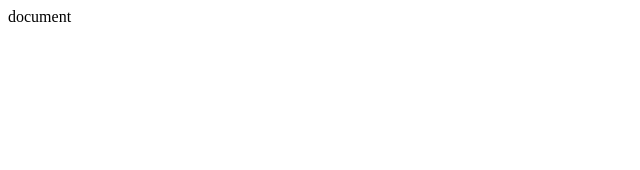
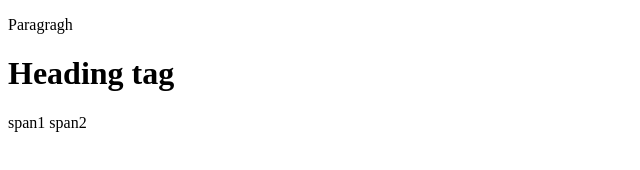
Before and after one commit to Jayasree235/FrontEnd, a plain HTML site: page Index.html in a window 1280 px wide. Shown: the whole page, without its empty margins (0-640 px from the left). Drawn offline with Linux system fonts and the light colour scheme.

Commit message:
elements and tags

```diff
--- a/Index.html
+++ b/Index.html
@@ -2,10 +2,21 @@
 <html lang="en">
     <head>
         <meta charset="UTF-8">
-        <meta name="viewport" content="width=device-width,initial-scale=1.0"
-        <title>document</title>
+        <meta name="viewport" content="width=device-width,initial-scale=1.0">
+        <title>Document</title>
     </head>
     <body>
+        <!-- Comments -->
+         <!-- Block Level Elements-->
+          <p> Paragragh</p>
+          <h1> Heading tag</h1>
+          <!--<img src="https://www.google.com/url?sa=i&url=https%3A%2F%2Fwww.shutterstock.com%2Fsearch%2Flight&psig=AOvVaw2HUnP_SYHal5n6zfMaM_1y&ust=1731474117458000&source=images&cd=vfe&opi=89978449&ved=0CBQQjRxqFwoTCPCm1vCB1okDFQAAAAAdAAAAABAE">
+          Image</img>-->
+
+          <!-- Inline Elements-->
+           <span>span1</span>
+           <span>span2</span>
+
 
     </body>
 </html>
```
